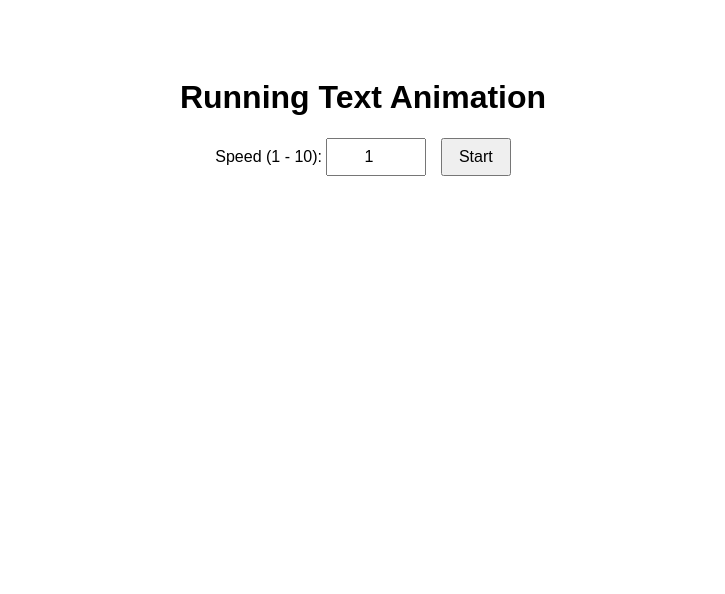
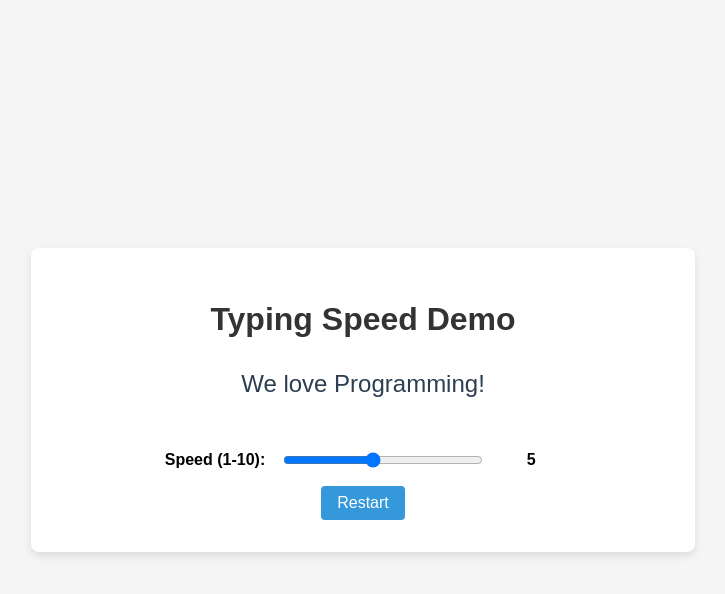
Before and after one commit to acciojob/Running-Text-NihitaLele, a website: page main.html in a window 1280 px wide. Shown: the whole page, without its empty margins (277-1002 px from the left). Drawn offline with Linux system fonts and the light colour scheme.

Commit message:
created a submission

```diff
--- a/main.html
+++ b/main.html
@@ -2,71 +2,146 @@
 <html lang="en">
 <head>
     <meta charset="UTF-8">
-  <title>Running Text</title>
+    <meta name="viewport" content="width=device-width, initial-scale=1.0">
+    <title>Typing Speed App</title>
     <style>
         body {
-      font-family: Arial, sans-serif;
+            font-family: 'Arial', sans-serif;
+            display: flex;
+            flex-direction: column;
+            align-items: center;
+            justify-content: center;
+            height: 100vh;
+            margin: 0;
+            background-color: #f5f5f5;
+        }
+
+        .container {
             text-align: center;
-      padding: 50px;
+            padding: 2rem;
+            background-color: white;
+            border-radius: 8px;
+            box-shadow: 0 4px 8px rgba(0, 0, 0, 0.1);
+            width: 80%;
+            max-width: 600px;
         }
+
+        h1 {
+            color: #333;
+            margin-bottom: 2rem;
+        }
+
         #text {
-      font-size: 24px;
-      margin-top: 20px;
-      min-height: 30px;
+            font-size: 1.5rem;
+            min-height: 3rem;
+            margin: 2rem 0;
+            color: #2c3e50;
         }
-    input {
-      padding: 8px;
-      font-size: 16px;
-      width: 80px;
-      text-align: center;
+
+        .speed-container {
+            display: flex;
+            flex-direction: column;
+            align-items: center;
+            margin-top: 2rem;
         }
+
+        .speed-input {
+            display: flex;
+            align-items: center;
+            gap: 1rem;
+            margin-bottom: 1rem;
+        }
+
+        label {
+            font-weight: bold;
+        }
+
+        #speed {
+            width: 200px;
+        }
+
+        .speed-value {
+            font-weight: bold;
+            min-width: 60px;
+        }
+
         button {
-      padding: 8px 16px;
-      font-size: 16px;
-      margin-left: 10px;
+            background-color: #3498db;
+            color: white;
+            border: none;
+            padding: 0.5rem 1rem;
+            border-radius: 4px;
             cursor: pointer;
+            font-size: 1rem;
+            transition: background-color 0.3s;
+        }
+
+        button:hover {
+            background-color: #2980b9;
         }
     </style>
 </head>
 <body>
-
-  <h1>Running Text Animation</h1>
-  <label for="speed">Speed (1 - 10): </label>
-  <input type="number" id="speed" min="1" max="10" value="1">
-  <button onclick="startAnimation()">Start</button>
+    <div class="container">
+        <h1>Typing Speed Demo</h1>
 
         <div id="text"></div>
 
+        <div class="speed-container">
+            <div class="speed-input">
+                <label for="speed">Speed (1-10): </label>
+                <input type="range" id="speed" min="1" max="10" value="5" step="1">
+                <span class="speed-value" id="speed-value">5</span>
+            </div>
+            <button id="restart">Restart</button>
+        </div>
+    </div>
+
     <script>
-    const fullText = "We love Programming!";
+        const textElement = document.getElementById('text');
+        const speedElement = document.getElementById('speed');
+        const speedValueElement = document.getElementById('speed-value');
+        const restartButton = document.getElementById('restart');
 
-    function startAnimation() {
-      const speedInput = document.getElementById("speed");
-      const speedValue = parseInt(speedInput.value);
-      const display = document.getElementById("text");
+        const fullText = 'We love Programming!';
+        let charIndex = 0;
+        let timerId = null;
 
-      // Clear previous text
-      display.textContent = "";
-
-      // Validate input
-      if (isNaN(speedValue) || speedValue < 1 || speedValue > 10) {
-        alert("Please enter a speed between 1 and 10.");
-        return;
+        function updateSpeedValue() {
+            speedValueElement.textContent = speedElement.value;
         }
 
-      let delay = 500 / speedValue;
-      let index = 0;
+        function typeText() {
+            const speed = 500 / parseInt(speedElement.value);
 
-      const interval = setInterval(() => {
-        if (index < fullText.length) {
-          display.textContent += fullText.charAt(index);
-          index++;
-        } else {
-          clearInterval(interval);
+            if (charIndex < fullText.length) {
+                textElement.textContent += fullText.charAt(charIndex);
+                charIndex++;
+                timerId = setTimeout(typeText, speed);
             }
-      }, delay);
         }
+
+        function restartTyping() {
+            if (timerId) {
+                clearTimeout(timerId);
+            }
+
+            textElement.textContent = '';
+            charIndex = 0;
+            typeText();
+        }
+
+        // Initialize
+        speedElement.addEventListener('input', () => {
+            updateSpeedValue();
+            restartTyping();
+        });
+
+        restartButton.addEventListener('click', restartTyping);
+
+        // Start typing on page load
+        updateSpeedValue();
+        typeText();
     </script>
-
 </body>
 </html>
```
Lines whose indentation alone changed are shown as unchanged.
